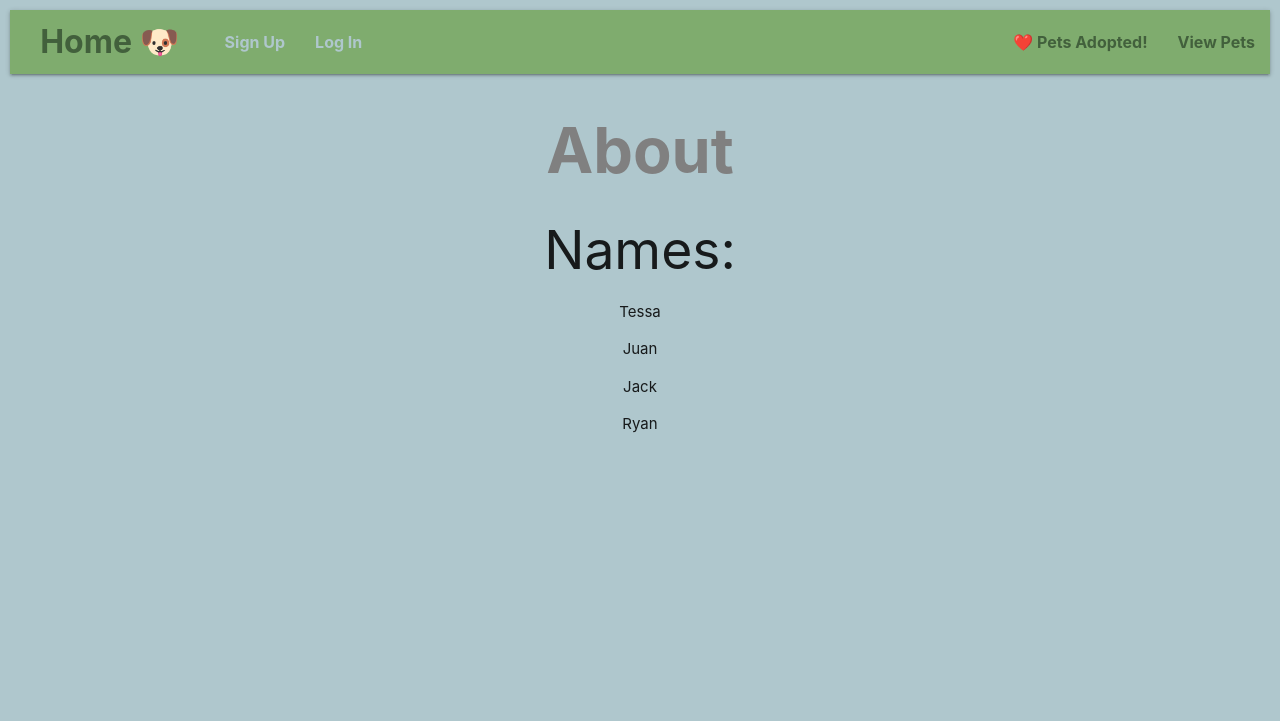
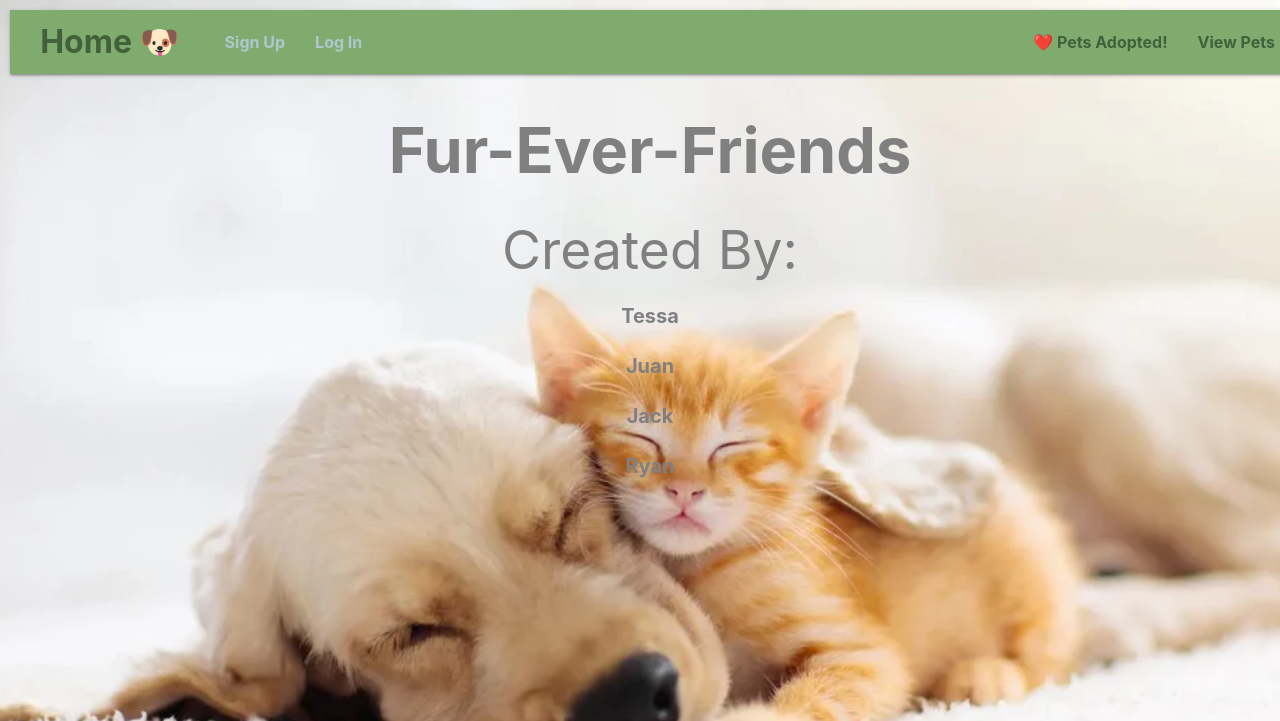
Before and after one commit to juancruza46/Fur-Ever-Friends, a Django app: page /about/ in a window 1280 px wide. Shown: the top 721 px of the page. Run offline with Django 3.2, Linux system fonts and the light colour scheme; some web fonts are replaced.

Commit message:
about page

```diff
--- a/Databaes/main_app/static/css/style.css
+++ b/Databaes/main_app/static/css/style.css
@@ -1,6 +1,7 @@
-h6 {
+h6, p {
     color: black;
     font-weight: bolder;
+    font-size: 20px;
 }
 .bold-text {
     color: rgb(66, 96, 60);
@@ -90,11 +91,6 @@ h5 {
     background-color: white;
 }
 
-<<<<<<< HEAD
-.container {
-    background-color: rgb(127, 172, 110);
-=======
-
 .home-body {
     display: flex;
     flex-direction: column;
@@ -150,5 +146,4 @@ h5 {
 .logout-button:hover {
     cursor: pointer;
 
->>>>>>> main
 }
--- a/Databaes/main_app/templates/about.html
+++ b/Databaes/main_app/templates/about.html
@@ -1,12 +1,34 @@
 {% extends 'base.html' %}
 {% block content %}
 
-    <h1>About</h1>
-    <h2>Names:</h2>
-        <p>Tessa</p>
-        <p>Juan</p>
-        <p>Jack</p>
-        <p>Ryan</p>
+<style>
+body {
+    background-image: url('/static/css/puppy_kitten.webp');
+    width: 100%;
+    align-items: center;
+    height: 100%;
+    background-position: center center;
+    background-repeat: no-repeat;
+    background-attachment: fixed;
+    background-size: cover;
+    margin: 10px;
+}
+h2, p {
+    align-content: left;
+    color: grey;
+}
+
+</style>
+
+<h1>Fur-Ever-Friends</h1>
+
+</div>
+<h2>Created By:</h2>
+    <p>Tessa</p>
+    <p>Juan</p>
+    <p>Jack</p>
+    <p>Ryan</p>
+</div>
 
 
 {% endblock %}
--- a/Databaes/main_app/templates/pets/detail.html
+++ b/Databaes/main_app/templates/pets/detail.html
@@ -2,8 +2,8 @@
 {% block content %}
 
 <h1>Pet Details</h1>
-<div class="row">
-    <div class="col s5 push-s1">
+<div class="row" style="background-color: rgb(127, 172, 110);">
+    <div class="col s5 push-s1" style="background-color: rgb(127, 172, 110);">
         {% for photo in pet.photo_set.all %}
             <img class="responsive-img card-panel" src="{{photo.url}}" alt="Pet Photo" style="margin-top: 30px">
         {% empty %}
@@ -19,7 +19,7 @@
         </form>
         {% endif %}
     </div>
-    <div class="col s7">
+    <div class="col s7" style="background-color: rgb(127, 172, 110);">
         <span class="card-title" name="value" style="color: black; font-size: 30px;">{{ pet.name }}</span>
         <p>Species: {{ pet.species }}</p>
         <p>Description: {{ pet.description|linebreaks }}</p>
--- a/Databaes/main_app/templates/pets/index.html
+++ b/Databaes/main_app/templates/pets/index.html
@@ -1,6 +1,5 @@
 {% extends 'base.html' %}
 {% block content %}
-
 
 <h1 class="center-align">Pets List</h1>
 
@@ -10,7 +9,7 @@
     {% else %}
     <div class="col s12 m4">
     <div class="card">
-      <a href="/pets/{{pet.id}}">
+        <a href="/pets/{{pet.id}}">
         <span class="card-title center-align">{{ pet.name }}</span>
         <p class="center-align black-text">Species: {{ pet.species }} &nbsp;&nbsp;</p>
         {% for photo in pet.photo_set.all %}
--- a/Databaes/main_app/templates/registration/login.html
+++ b/Databaes/main_app/templates/registration/login.html
@@ -12,4 +12,5 @@
     <legend style="color: rgb(66, 96, 60); font-size:30px; font-family:'Swiss 721 Rounded', sans-serif;">Welcome back, please log in to continue</legend>
     </fieldset>
 </div>
+
 {% endblock %}
```
Also changed, not shown: Databaes/main_app/static/css/puppy_kitten.webp (added), Databaes/main_app/templates/home.html (line endings or trailing spaces).
